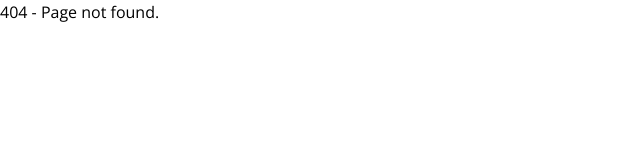
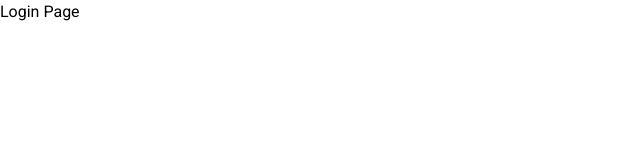
Before and after one commit to AP-Abhishek/User-Management-System, a React (Vite) app in the folder frontend/: page /login in a window 1280 px wide. Before the commit this address had no page. Shown: the top 160 px of the page, without its empty margins (0-640 px from the left). Built offline with nearby package versions, Linux system fonts and the light colour scheme.

Commit message:
feat: Added AuthContext and Protected Routes.

```diff
--- a/frontend/src/App.tsx
+++ b/frontend/src/App.tsx
@@ -6,22 +6,35 @@ import Profile from "./pages/Profile";
 import NotFound from "./pages/NotFound";
 import MainLayout from "./layout";
 import Forbidden from "./pages/Forbidden";
+import { AuthProvider } from "./context/AuthProvider";
+import ProtectedRoute from "./routes/ProtectedRoute";
+import Login from "./pages/Login";
 
 export default function App() {
 
-
   return (
     <BrowserRouter>
+      <AuthProvider>
         <Routes>
+          <Route path="/login" element={<Login />}/>
+
+          <Route element={<ProtectedRoute />}>
             <Route element={<MainLayout />}>
               <Route path="/" element={<Dashboard />} />
+
+              <Route element={<ProtectedRoute allowedRoles={["admin"]} />}>
                 <Route path="/users" element={<User />} />
                 <Route path="/roles" element={<Role />} />
+              </Route>
+
               <Route path="/profile" element={<Profile />} />
             </Route>
+          </Route>
+
           <Route path="/forbidden" element={<Forbidden />} />
           <Route path="*" element={<NotFound />} />
         </Routes>
+      </AuthProvider>
     </BrowserRouter >
   )
 }
--- /dev/null
+++ b/frontend/src/context/AuthProvider.tsx
@@ -0,0 +1,66 @@
+import { createContext, useContext, useEffect, useState, type PropsWithChildren } from "react";
+import { useNavigate } from "react-router-dom";
+
+interface User {
+    id: string;
+    username: string;
+    role: string;
+}
+
+interface AuthContextType {
+    user: User | null;
+    token: string | null;
+    login: (token: string, user: User) => void;
+    logout: () => void;
+    isAuthenticated: boolean;
+}
+
+const AuthContext = createContext<AuthContextType | undefined>(undefined);
+
+type AuthProviderProps = PropsWithChildren;
+
+export const AuthProvider = ({ children }: AuthProviderProps) => {
+
+    const [user, setUser] = useState<User | null>(null);
+    const [token, setToken] = useState<string | null>(localStorage.getItem("token"));
+    const navigate = useNavigate();
+
+    useEffect(() => {
+        const savedUser = localStorage.getItem("user");
+        if (savedUser && token) {
+            setUser(JSON.parse(savedUser));
+        }
+    }, [token]);
+
+    const login = (newToken: string, userData: User) => {
+        setToken(newToken);
+        setUser(userData);
+        localStorage.setItem("token", newToken);
+        localStorage.setItem("user", JSON.stringify(userData));
+        navigate("/");
+    };
+
+    const logout = () => {
+        setToken(null);
+        setUser(null);
+        localStorage.removeItem("token");
+        localStorage.removeItem("user");
+        navigate("/login");
+    };
+
+    return (
+        <AuthContext.Provider
+            value={{ user, token, login, logout, isAuthenticated: !!token }}
+        >
+            {children}
+        </AuthContext.Provider>
+    )
+}
+
+export const useAuth = () => {
+    const context = useContext(AuthContext);
+    if (!context) {
+        throw new Error("useAuth must be within AuthProvider.");
+    }
+    return context;
+}
--- a/frontend/src/index.css
+++ b/frontend/src/index.css
@@ -1,8 +1,8 @@
-@import url('https://fonts.googleapis.com/css2?family=Open+Sans:ital,wght@0,300..800;1,300..800&display=swap');
+@import url('https://fonts.googleapis.com/css2?family=Roboto:ital,wght@0,100..900;1,100..900&display=swap');
 @import "tailwindcss";
 
 @theme {
-    --default-font-family: "Open Sans";
+    --default-font-family: "Roboto";
 }
 
 @utility flex-center {
--- /dev/null
+++ b/frontend/src/pages/Login.tsx
@@ -0,0 +1,10 @@
+
+const Login = () => {
+	return (
+		<div>
+			Login Page
+		</div>
+	)
+}
+
+export default Login;
--- /dev/null
+++ b/frontend/src/routes/ProtectedRoute.tsx
@@ -0,0 +1,23 @@
+import { Navigate, Outlet } from "react-router-dom";
+import { useAuth } from "../context/AuthProvider";
+
+type ProtectedRouteProps = {
+	allowedRoles?: string[];
+}
+
+const ProtectedRoute = ({ allowedRoles }: ProtectedRouteProps) => {
+
+	const { user, isAuthenticated } = useAuth();
+
+	if (!isAuthenticated) {
+		return <Navigate replace to="/login" />
+	}
+
+	if (allowedRoles && !allowedRoles.includes(user?.role || "")) {
+		return <Navigate replace to="/forbidden" />
+	}
+
+	return <Outlet />;
+}
+
+export default ProtectedRoute;
```
Lines whose indentation alone changed are shown as unchanged.
